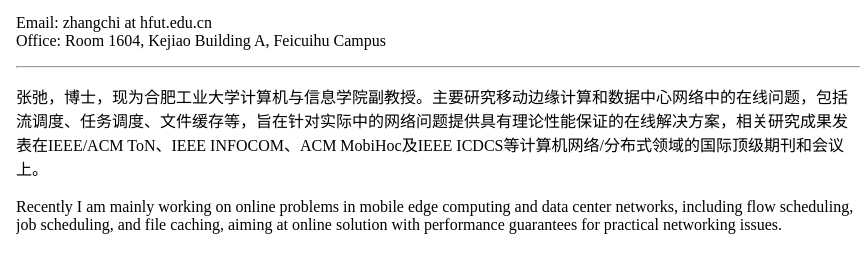
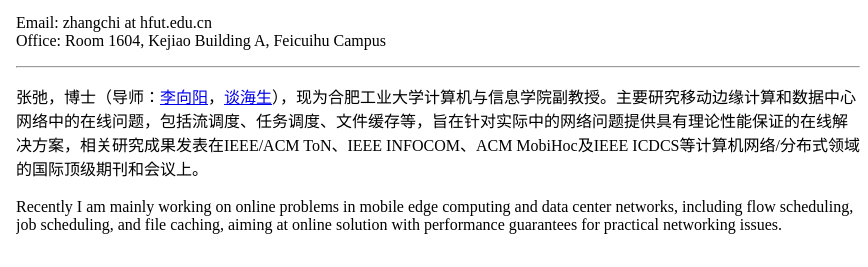
Before and after one commit to zhangchi-hfut/zhangchi-hfut.github.io, a plain HTML site: page index.html in a window 1280 px wide. Shown: the part 135-402 px from the top of the page, 412-1280 px from the left. Drawn offline with Linux system fonts and the light colour scheme.

Commit message:
update supervisor

```diff
--- a/index.html
+++ b/index.html
@@ -48,7 +48,7 @@
     <hr>
 
     <p>
-    张弛，博士，现为合肥工业大学计算机与信息学院副教授。主要研究移动边缘计算和数据中心网络中的在线问题，包括流调度、任务调度、文件缓存等，旨在针对实际中的网络问题提供具有理论性能保证的在线解决方案，相关研究成果发表在IEEE/ACM ToN、IEEE INFOCOM、ACM MobiHoc及IEEE ICDCS等计算机网络/分布式领域的国际顶级期刊和会议上。 </br> </br>
+    张弛，博士（导师：<a href="http://staff.ustc.edu.cn/~xiangyangli/" target="_blank">李向阳</a>，<a href="http://staff.ustc.edu.cn/~hstan/" target="_blank">谈海生</a>），现为合肥工业大学计算机与信息学院副教授。主要研究移动边缘计算和数据中心网络中的在线问题，包括流调度、任务调度、文件缓存等，旨在针对实际中的网络问题提供具有理论性能保证的在线解决方案，相关研究成果发表在IEEE/ACM ToN、IEEE INFOCOM、ACM MobiHoc及IEEE ICDCS等计算机网络/分布式领域的国际顶级期刊和会议上。 </br> </br>
     Recently I am mainly working on online problems in mobile edge computing and data center networks, including flow scheduling, job scheduling, and file caching, aiming at online solution with performance guarantees for practical networking issues.
     </p>
 
```
